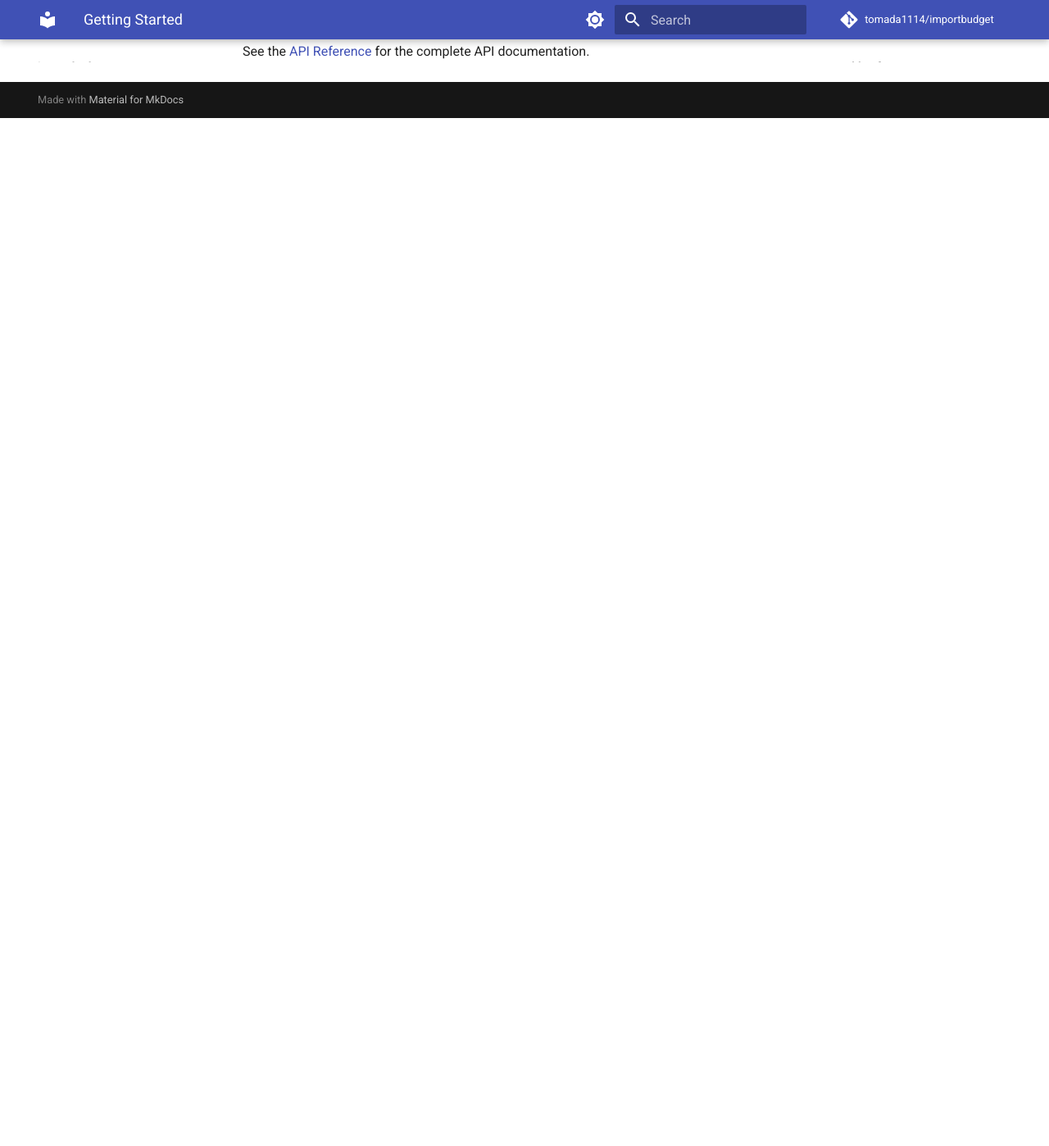
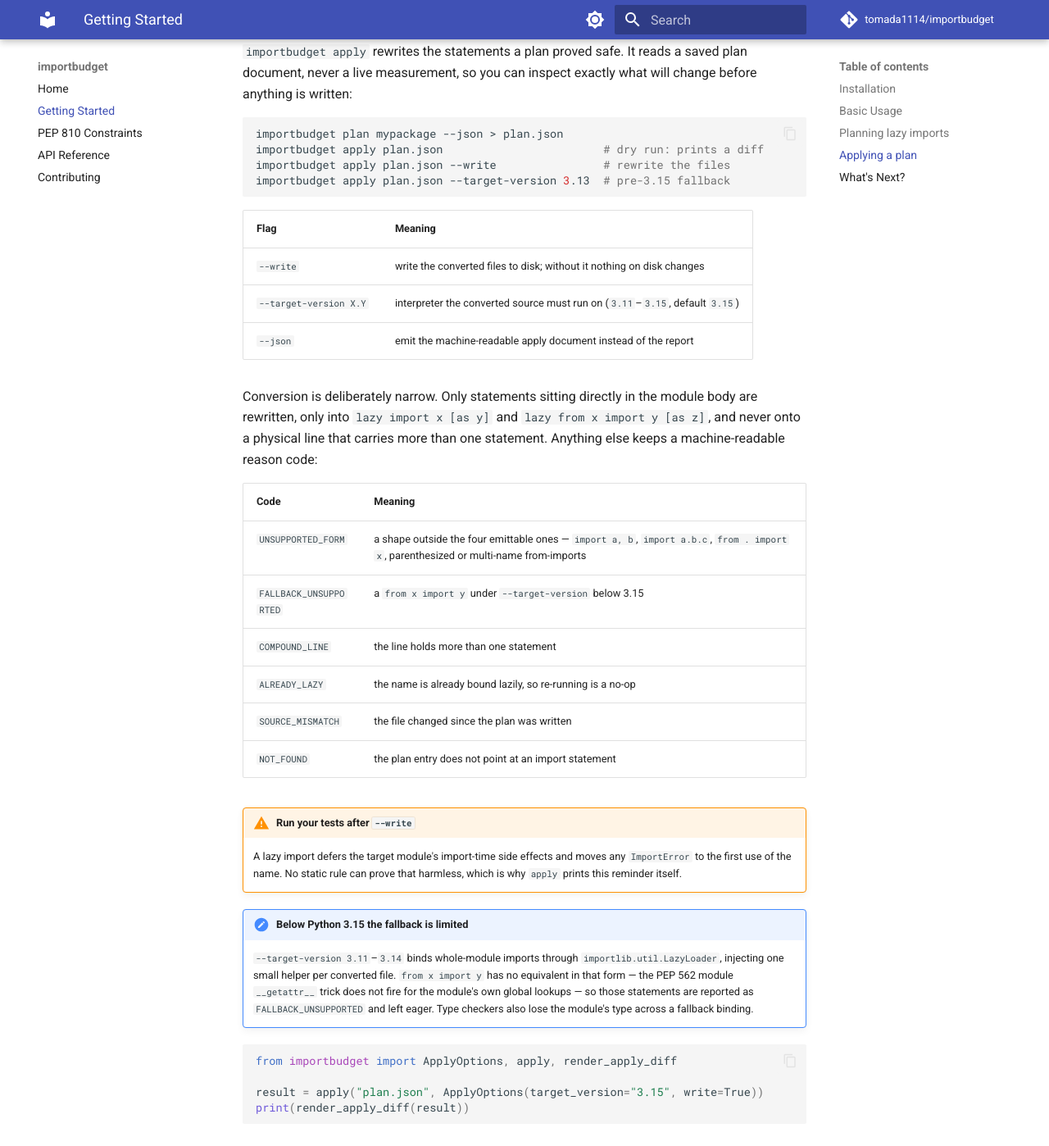
Before and after one commit to tomada1114/importbudget, an MkDocs documentation site: the page built from docs/getting-started.md, in a window 1280 px wide and 1400 px high, scrolled down 2288 px. Shown: the whole window at 82% size. Built offline with MkDocs 1.6.1 and Material for MkDocs 9.7.7, drawn with Linux system fonts in a browser that asks for light colours; comment, search, counter and statistics services are not loaded; before the commit the page ends 2432 px from its top, so only the background shows below that.

Commit message:
docs: document the apply command and the libcst dependency
Adds the apply walkthrough to the README, the landing page and the
getting-started guide, including the reason-code table and the limits of
the pre-3.15 fallback. Replaces the stale "zero runtime dependencies"
rationale with what libcst buys, and lists the new modules in AGENTS.md.

Claude-Session: https://claude.ai/code/session_01CBXXLajpAg1RYeU3iPbpb5

````diff
--- a/docs/getting-started.md
+++ b/docs/getting-started.md
@@ -97,6 +97,61 @@ result = plan("mypackage", PlanOptions(min_us=5000))
 print(render_plan_table(result))
 ```
 
+## Applying a plan
+
+`importbudget apply` rewrites the statements a plan proved safe. It reads a
+saved plan document, never a live measurement, so you can inspect exactly what
+will change before anything is written:
+
+```bash
+importbudget plan mypackage --json > plan.json
+importbudget apply plan.json                        # dry run: prints a diff
+importbudget apply plan.json --write                # rewrite the files
+importbudget apply plan.json --target-version 3.13  # pre-3.15 fallback
+```
+
+| Flag | Meaning |
+|---|---|
+| `--write` | write the converted files to disk; without it nothing on disk changes |
+| `--target-version X.Y` | interpreter the converted source must run on (`3.11`–`3.15`, default `3.15`) |
+| `--json` | emit the machine-readable apply document instead of the report |
+
+Conversion is deliberately narrow. Only statements sitting directly in the
+module body are rewritten, only into `lazy import x [as y]` and
+`lazy from x import y [as z]`, and never onto a physical line that carries more
+than one statement. Anything else keeps a machine-readable reason code:
+
+| Code | Meaning |
+|---|---|
+| `UNSUPPORTED_FORM` | a shape outside the four emittable ones — `import a, b`, `import a.b.c`, `from . import x`, parenthesized or multi-name from-imports |
+| `FALLBACK_UNSUPPORTED` | a `from x import y` under `--target-version` below 3.15 |
+| `COMPOUND_LINE` | the line holds more than one statement |
+| `ALREADY_LAZY` | the name is already bound lazily, so re-running is a no-op |
+| `SOURCE_MISMATCH` | the file changed since the plan was written |
+| `NOT_FOUND` | the plan entry does not point at an import statement |
+
+!!! warning "Run your tests after `--write`"
+
+    A lazy import defers the target module's import-time side effects and moves
+    any `ImportError` to the first use of the name. No static rule can prove
+    that harmless, which is why `apply` prints this reminder itself.
+
+!!! note "Below Python 3.15 the fallback is limited"
+
+    `--target-version 3.11`–`3.14` binds whole-module imports through
+    `importlib.util.LazyLoader`, injecting one small helper per converted file.
+    `from x import y` has no equivalent in that form — the PEP 562 module
+    `__getattr__` trick does not fire for the module's own global lookups — so
+    those statements are reported as `FALLBACK_UNSUPPORTED` and left eager.
+    Type checkers also lose the module's type across a fallback binding.
+
+```python
+from importbudget import ApplyOptions, apply, render_apply_diff
+
+result = apply("plan.json", ApplyOptions(target_version="3.15", write=True))
+print(render_apply_diff(result))
+```
+
 ## What's Next?
 
 See the [API Reference](reference.md) for the complete API documentation.
````
Also changed, not shown: AGENTS.md (+7 -1 lines), CHANGELOG.md (+28 -0 lines), README.md (+39 -4 lines), docs/index.md (+18 -0 lines), docs/reference.md (+8 -0 lines).
